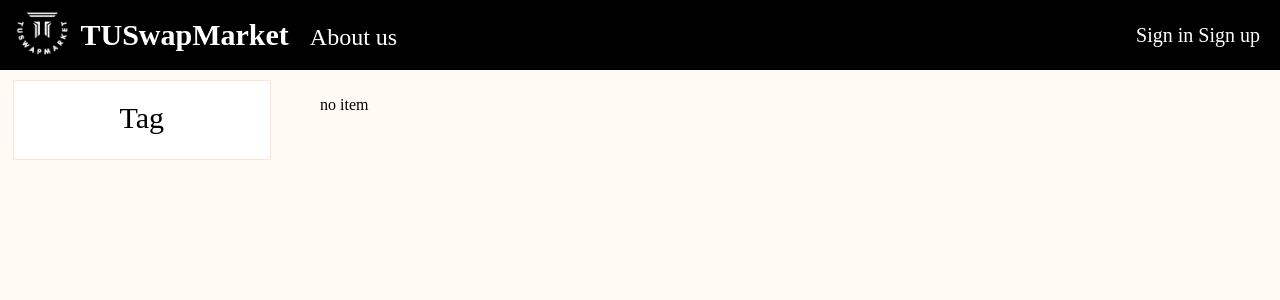
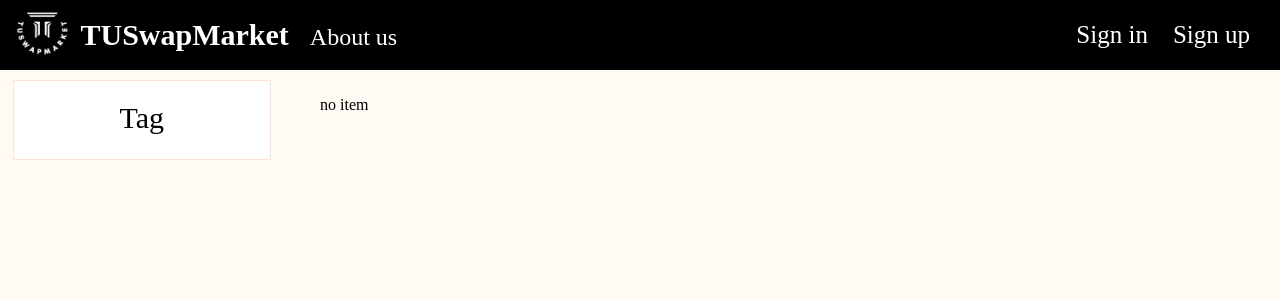
Before and after one commit to 6410685090/TUSwapMarket, a Django app: page / in a window 1280 px wide. Shown: the top 300 px of the page. Run offline with Django 4.2, Linux system fonts and the light colour scheme; data that the repository does not hold is empty.

Commit message:
homepage css

```diff
--- a/swapmarket/static/swapmarket/css/head.css
+++ b/swapmarket/static/swapmarket/css/head.css
@@ -88,3 +88,30 @@ body{
     object-fit: cover;
     border-radius: 50%;
 }
+
+.signinh{
+    margin-right: 20px;
+    font-size: 25px;
+}
+
+.signinh:hover{
+    color: rgb(167, 167, 167);
+}
+
+.signuph{
+    margin-right: 10px;
+    font-size: 25px;
+}
+
+.signuph:hover{
+    color: rgb(167, 167, 167);
+}
+
+
+@media only screen and (max-width: 501px) {
+
+    .hide{
+        display: none;
+    }
+
+}
--- a/swapmarket/static/swapmarket/css/home.css
+++ b/swapmarket/static/swapmarket/css/home.css
@@ -119,7 +119,7 @@ form.formtag input{
 }
 
 .namecontainer {
-    margin-top: 15px;
+    margin-top: 20px;
     width: 85%;
     text-decoration: none;
     overflow: hidden;
@@ -133,7 +133,6 @@ form.formtag input{
     text-align: center;
     color: black;
     white-space: nowrap;
-    margin-top: 25px;
 }
 
 
@@ -200,6 +199,28 @@ form.formtag input{
     }
 }
 
-@media only screen and (max-width: 700px) {
-    /* TODO : hide sidebar */
+@media only screen and (max-width: 501px) {
+    .side{
+        display: none;
+    }
+
+    .content{
+        margin-top: 100px;
+        background-color:rgb(255, 250, 244);
+        height: 200px;
+        transform: translate(-50%, -50%);
+        position: absolute;
+        top: 100px;
+        display: flex;
+        flex-direction: row;
+        flex-wrap: wrap;
+        justify-content: flex-start;
+        align-items: stretch;
+        box-sizing: border-box;
+    }
+
+    .hide{
+        display: none;
+    }
+
 }
--- a/swapmarket/templates/swapmarket/homepage.html
+++ b/swapmarket/templates/swapmarket/homepage.html
@@ -14,8 +14,8 @@
     <header class="header">
         <a href="/"><img src="{% static 'swapmarket/pic/logo.png' %}" alt="logo" style="height: 50px; padding-left: 15px;"></a>
         <div class="header-left">
-          <a href="/" class="button-headerleft" style="font-size: 30px; font-weight: bold;">TUSwapMarket</a>
-          <a href="/about" class="button-headerleft" style="padding-left: 15px;">About us</a>
+          <a href="/" class="button-headerleft hide" style="font-size: 30px; font-weight: bold;">TUSwapMarket</a>
+          <a href="/about" class="button-headerleft hide" style="padding-left: 15px;">About us</a>
         </div>
         <div class="header-right">
             <div class="dropdown">
@@ -53,18 +53,18 @@
     <header class="header" style="z-index: 5;">
         <a href="/"><img src="{% static 'swapmarket/pic/logo.png' %}" alt="logo" style="height: 50px; padding-left: 15px;"></a>
         <div class="header-left">
-            <a href="/" class="button-headerleft" style="font-size: 30px; font-weight: bold;">TUSwapMarket</a>
-            <a href="/about" class="button-headerleft" style="padding-left: 15px;">About us</a>
+            <a href="/" class="button-headerleft hide" style="font-size: 30px; font-weight: bold;">TUSwapMarket</a>
+            <a href="/about" class="button-headerleft hide" style="padding-left: 15px;">About us</a>
         </div>
         <div class="header-right">
-            <a href="/signin" class="button-headerright">Sign in</a>
-            <a href="/signup" class="button-headerright">Sign up</a>
+            <a href="/signin" class="button-headerright signinh">Sign in</a>
+            <a href="/signup" class="button-headerright signuph">Sign up</a>
         </div>
     </header>
     {% endif %}
     <div class="main">
         <div class="side">
-            <div class="inside tag" >Tag</div>
+            <div class="inside tag">Tag</div>
             <form method="GET" action="{% url 'sbt' %}" class="formtag">
                 {% for category in categories %}
                 <div style="margin-bottom: 2vh;">
@@ -86,7 +86,7 @@
             </script>
         </div>
         </div>
-        <div class="fbitem"></div>
+        <div class="fbitem hide"></div>
         <div class="content">
             {% for i in item %}
                 <a class="boxitem" href="{% url 'item_detail' username=i.seller.username itemname=i.itemname %}">
```
Also changed, not shown: swapmarket/templates/swapmarket/layout.html (+6 -6 lines).
